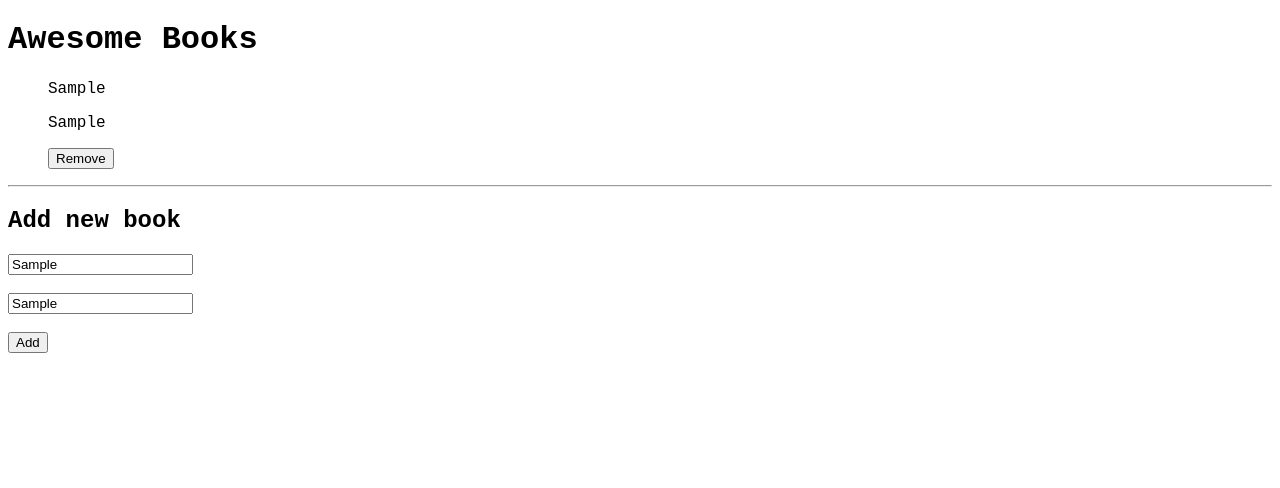
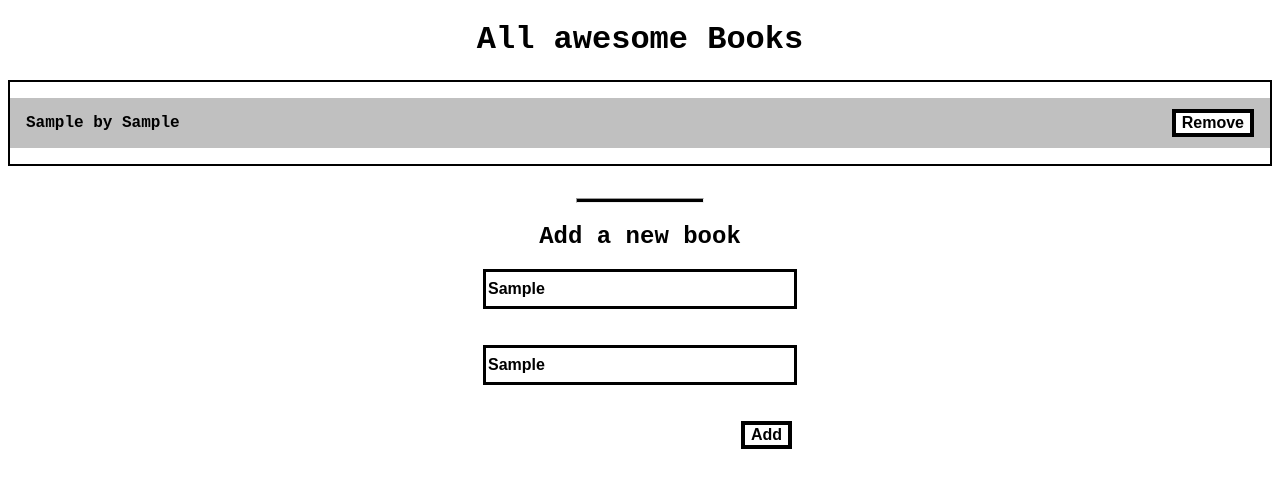
Before and after one commit to AdrianScharff/Awesome-Books, a website: page index.html in a window 1280 px wide. Both pictures are taken after typing "Sample", "Sample" into the empty fields and a click on the button "Add". Drawn offline with Linux system fonts and the light colour scheme.

Commit message:
Add css styling for the awesome books page

```diff
--- a/app.js
+++ b/app.js
@@ -19,10 +19,14 @@ class BookManager {
   createBooks() {
     let books = "";
     for (let i = 0; i < this.storeData.length; i += 1) {
+      const isPairIndex = i % 2 === 0;
+      const greyClass = isPairIndex ? 'grayBackground' : '';
+
       books += `
-        <p> ${this.storeData[i].title} </p>
-        <p> ${this.storeData[i].author} </p>
-        <button onclick="bookManager.removeBook(${i})">Remove</button>
+        <div class="eachBook ${greyClass}">
+        <p> ${this.storeData[i].title} by ${this.storeData[i].author} </p>
+        <button class="remove" onclick="bookManager.removeBook(${i})">Remove</button>
+        </div>
         </hr>
       `;
     }
--- a/index.html
+++ b/index.html
@@ -8,17 +8,17 @@
 </head>
 <body>
     <main>
-        <h1>Awesome Books</h1>
+        <h1>All awesome Books</h1>
         <div class="booksContainer">
 
 
         </div>
         <hr>
-        <h2>Add new book</h2>
+        <h2>Add a new book</h2>
         <form id="form">
             <input type="text" placeholder="Title" class="title"><br><br>
             <input type="text" placeholder="Author" class="author"><br> <br>
-            <button class="add" type="submit">Add</button>
+            <div class="addContainer"><button class="add" type="submit">Add</button></div>
         </form>
     </main>
     <!-- <script src="main.js"></script> -->
--- a/style.css
+++ b/style.css
@@ -1,3 +1,88 @@
 body {
   font-family: 'Courier New', Courier, monospace;
 }
+
+h1 {
+  width: 100%;
+  display: flex;
+  justify-content: center;
+}
+
+/* ------------------------------- */
+
+.booksContainer {
+  border: 2px solid black;
+  margin-bottom: 2rem;
+}
+
+.booksContainer ul {
+  width: 100%;
+  padding-left: 0;
+  display: flex;
+  flex-direction: column;
+  align-items: center;
+}
+
+.eachBook {
+  display: flex;
+  justify-content: space-between;
+  align-items: center;
+  width: 100%;
+  box-sizing: border-box;
+  padding-left: 1rem;
+  padding-right: 1rem;
+  font-size: 1rem;
+}
+
+.eachBook p {
+  max-width: 71%;
+  word-wrap: break-word;
+  font-weight: 900;
+}
+
+.grayBackground {
+  background-color: rgba(128, 128, 128, 0.493);
+}
+
+button {
+  border: 0.3rem solid black;
+  background-color: white;
+  font-size: 1rem;
+  font-weight: 900;
+}
+
+/* ---------------------- */
+
+hr {
+  width: 10%;
+  height: 0.17rem;
+  background-color: black;
+}
+
+h2 {
+  text-align: center;
+}
+
+form {
+  display: flex;
+  flex-direction: column;
+  align-items: center;
+}
+
+input {
+  width: 19rem;
+  height: 2rem;
+  border: 0.2rem solid black;
+  font-weight: 900;
+  font-size: 1rem;
+}
+
+input::placeholder {
+  color: black;
+}
+
+.addContainer {
+  width: 19rem;
+  display: flex;
+  justify-content: flex-end;
+}
```
